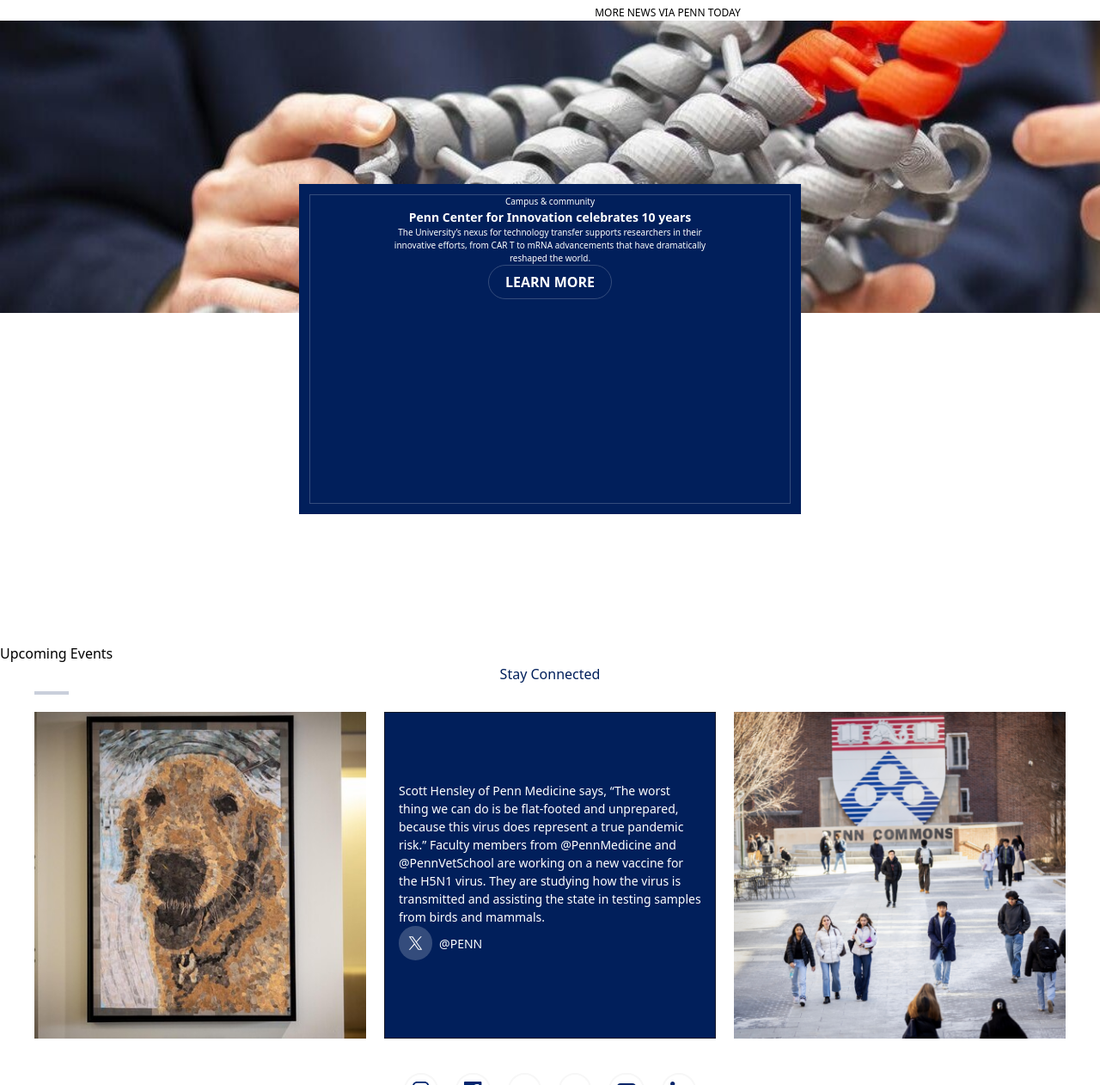
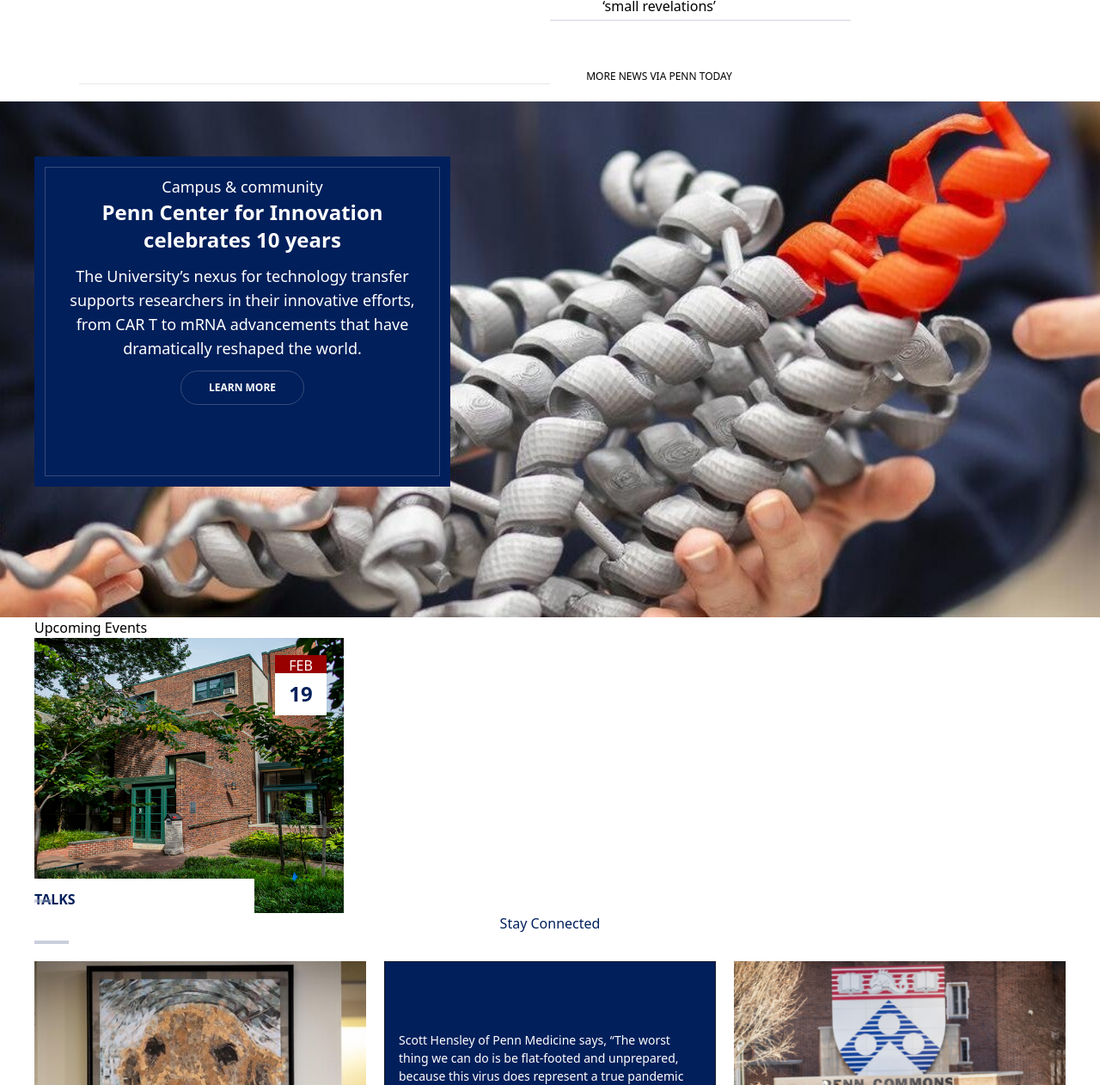
Before and after one commit to andre-49/Gate-init, a website built with Vite: page index.html in a window 1280 px wide. Shown: the part 1189-2451 px from the top of the page at 86% size. Built offline with nearby package versions, Linux system fonts and the light colour scheme; a web font is replaced by a local one.

Commit message:
events init

```diff
--- a/index.html
+++ b/index.html
@@ -49,37 +49,37 @@
                   <p class="flex gap-10 items-center"><span>Topics</span> <span class="nf nf-md-menu_down"></span></p>
                   <h1 class="sm:hidden">News</h1>
               </div>
-              <div class="md:grid grid-cols-2">
-                  <div class="border-solid border-b-[1px] border-gray-200 text-center">
-                      <img src="./imgs/news1.jpeg" alt="news-1" class="aspect-video">
+              <div class="lg:grid grid-cols-2 my-5">
+                  <div class="border-solid border-b-[1px] border-gray-200 text-center ">
+                      <img src="./imgs/news1.jpeg" alt="news-1" class="h-[250px] w-full object-cover">
                       <h3 class="uppercase text-sm">Health sciences</h3>
                       <p class=""><a href="#" class="no-underline hover:underline">Catherine and Anthony Clifton make transformational
                           gift to accelerate patient care, research, and education at Penn Medicine</a></p>
                       <!-- <span class="relative text-xl font-bold after:content-[''] after:block after:w-12  -->
                       <!-- after:h-1 after:bg-blue-500 after:mt-1 after:mx-auto"> </span> -->
                   </div>
-                  <div class="md:grid grid-cols-2 grid-rows-2">
+                  <div class="md:grid grid-cols-2 grid-rows-2 gap-10">
                       <div class="text-center mb-4">
-                          <img src="./imgs/news2.jpeg" alt="news-2" class="hidden md:block">
+                          <img src="./imgs/news2.jpeg" alt="news-2" class="hidden lg:block">
                           <h3 class="uppercase text-sm">Health sciences</h3>
                           <p><a href="#" class="no-underline hover:underline">Jonathan A. Epstein named head of Perelman School of Medicine
                               and Penn Health System</a></p>
                           <div class="w-[350px] h-[1px] bg-gray-300 mx-auto mt-1"></div>
                       </div>
                       <div class="text-center mb-4">
-                          <img src="imgs/news3.jpeg" alt="news-3" class="hidden md:block">
+                          <img src="imgs/news3.jpeg" alt="news-3" class="hidden lg:block">
                           <h3 class="uppercase text-sm">Arts, humaties, & social sciences</h3>
                           <p><a href="#" class="no-underline hover:underline">Penn prepares to mark America’s 250th birthday</a></p>
                           <div class="w-[350px] h-[1px] bg-gray-300 mx-auto mt-1"></div>
                       </div>
                       <div class="text-center mb-4">
-                          <img src="imgs/news4.jpeg" alt="news-4" class="hidden md:block">
+                          <img src="imgs/news4.jpeg" alt="news-4" class="hidden lg:block">
                           <h3 class="uppercase text-sm " class="no-underline hover:underline">Arts, humaties, & social sciences</h3>
                           <p ><a href="#" class="no-underline hover:underline">A rare on-campus assignment for preservation students holds ‘small revelations’</a></p>
                           <div class="w-[350px] h-[1px] bg-gray-300 mx-auto mt-1"></div>
                       </div>
                       <div class="text-center mb-4">
-                          <img src="imgs/news5.jpeg" alt="news-5" class="hidden md:block">
+                          <img src="imgs/news5.jpeg" alt="news-5" class="hidden lg:block">
                           <h3 class="uppercase text-sm">Sciencse and technology</h3>
                           <p><a href="#" class="no-underline hover:underline">Vanesa Chan bridges innovation and the market</a></p>
                           <div class="w-[350px] h-[1px] bg-gray-300 mx-auto mt-1"></div>
@@ -89,30 +89,43 @@
               </div>
           </section>
           <section class="relative flex flex-col items-center"> <!--campus & community section-->
-              <div class="md:hidden">
-                  <img src="/imgs/pennMob.jpeg" alt="" class="h-100vh">
+              <div class="md:hidden  lg:block lg:w-full">
+                <img src="/imgs/pennMob.jpeg" alt="" class="h-100vh lg:h-[600px] lg:w-full object-cover">
               </div>
-              <div class="hidden md:block w-full">
+              <div class="hidden md:block w-full lg:h-[500px] lg:bg-green-300 lg:hidden">
                   <img src="/imgs/pennMob.jpeg" alt="" class=" w-full max-h-[340px] object-cover">
               </div>
-              <div class="relative -top-[150px]  p-3 bg-[#011F5B] text-white">
-                  <div class="border-solid min-w-200px sm:h-[360px] border-[#344C7C] sm:w-[560px] border-[1px]
-                      border-gray-900 flex items-center flex-col px-24">
-                      <h3 class="text-[10px]">Campus & community</h3>
-                      <h2 class="text-[14px] font-bold">Penn Center for Innovation celebrates 10 years </h2>
-                      <p class="text-[10px] text-center">The University’s nexus for technology transfer supports researchers in their innovative efforts,
+              <div class="relative -top-[150px]  p-3 bg-[#011F5B] text-white lg:top-16 lg:absolute lg:left-10">
+                  <div class="border-solid min-w-[200px] sm:h-[360px] border-[#344C7C] sm:w-[560px] border-[1px]
+                      border-gray-900 flex items-center flex-col px-24 lg:p-2 lg:w-[460px] text-center">
+                      <h3 class="text-[10px] lg:text-lg">Campus & community</h3>
+                      <h2 class="text-[14px] lg:text-2xl font-bold ">Penn Center for Innovation celebrates 10 years </h2>
+                      <p class="text-[10px] text-center lg:text-lg p-3">The University’s nexus for technology transfer supports researchers in their innovative efforts,
                       from CAR T to mRNA advancements that have dramatically reshaped the world.</p>
 
-                      <a href="#" class="rounded-[100px] border-[#344C7C] border-solid border-[1px] justify-center font-bold text-md uppercase w-36 h-10 text-center
-                          no-underline flex items-center"> Learn more</a>
+                      <a href="#" class="rounded-[100px] border-[#344C7C] border-solid border-[1px] justify-center font-bold text-md
+                          lg:text-[12px] uppercase w-36 h-10 text-center
+                          no-underline flex items-center hover:text-[#990000] hover:bg-white "> Learn more</a>
                   </div>
               </div>
           </section>
-          <section> <!-- events section -->
+          <section class="mx-10"> <!-- events section -->
               <h1>Upcoming Events</h1>
-              <div>
-                  <div>
-
+              <div class="relative h-[320px] w-[360px]">
+                  <img src="/imgs/event1.jpeg" alt="event1" class="h-full w-full">
+                  <div class="absolute bottom-0 bg-white h-10 w-64 pt-3 ">
+                      <p class="uppercase text-[#011F5B] font-bold">talks</p>
+                      <div class="relative mb-5 -mt-5">
+                          <hr class="w-[20px] border-2 border-[#94A0B8] opacity-50 mt-2 absolute left-0 top-0">
+                      </div>
+                  </div>
+                  <div class="h-[70px] w-[60px] absolute top-5 right-5">
+                      <div class="bg-[#990000] uppercase w-full h-[30%] text-center text-white">
+                          <p>feb</p>
+                      </div>
+                      <div class=" w-full text-center bg-white h-[70%] pt-2">
+                          <p class="text-[#011F5B] font-bold text-2xl ">19</p>
+                      </div>
                   </div>
               </div>
 
@@ -133,7 +146,7 @@
                   <div>
                       <img src="/imgs/connected1.jpeg" alt="img-connected1" class="h-[300px] md:h-[380px] w-full object-cover">
                   </div>
-                  <div class="text-[10px] md:text-[14px] border-solid border-[1px] border-gray-900 h-[300px] md:h-[380px] bg-[#011F5B] text-white pt-20 text-left px-4">
+                  <div class="text-[10px] lg:text-[14px] border-solid border-[1px] border-gray-900 h-[300px] md:h-[380px] bg-[#011F5B] text-white pt-20 text-left px-4">
                       <p>Scott Hensley of Penn Medicine says, “The worst thing we can do is be
                       flat-footed and unprepared, because this virus does represent a true pandemic risk.”
                       Faculty members from
```
Also changed, not shown: imgs/event1.jpeg (added), src/style.css.
